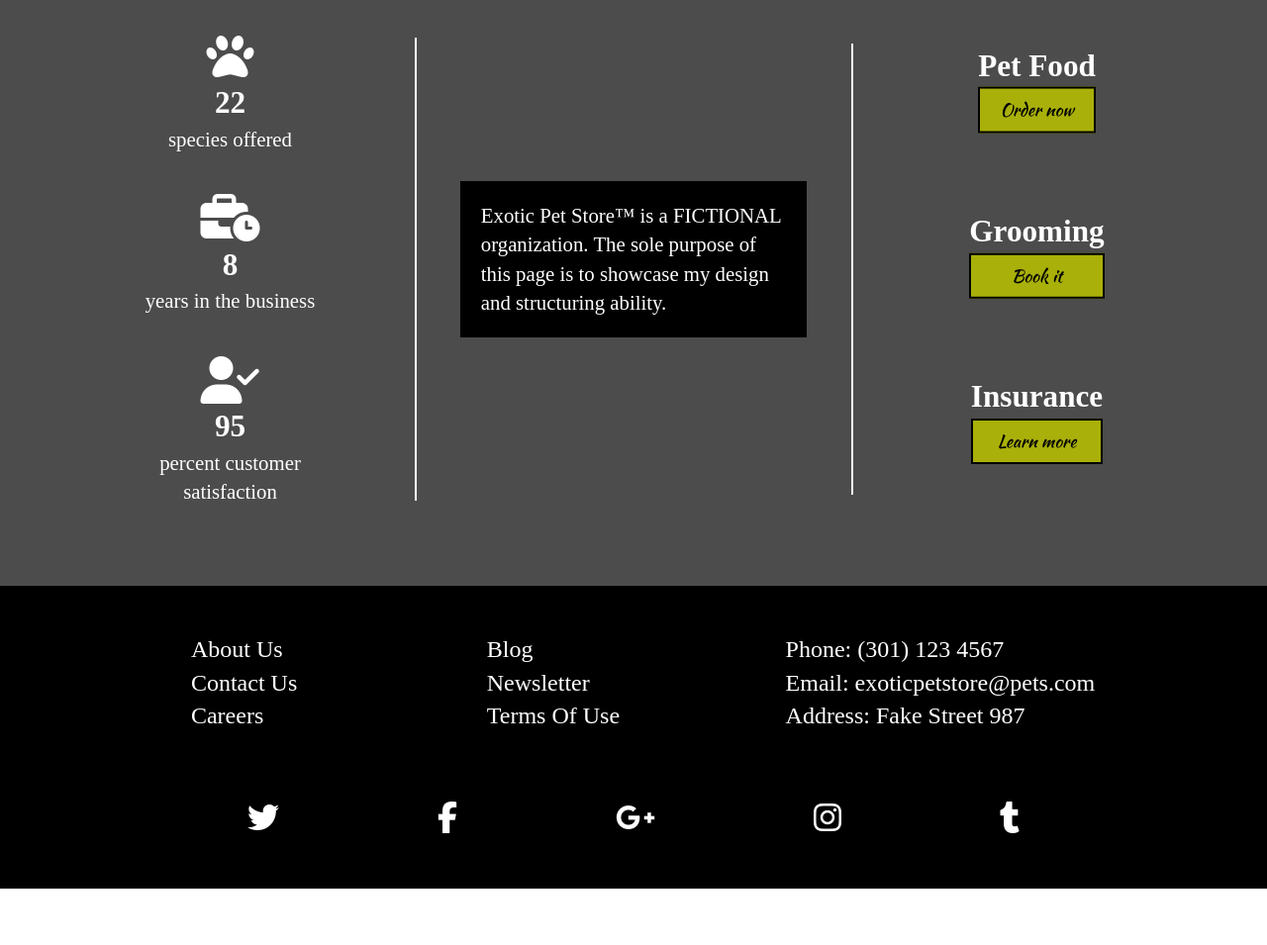
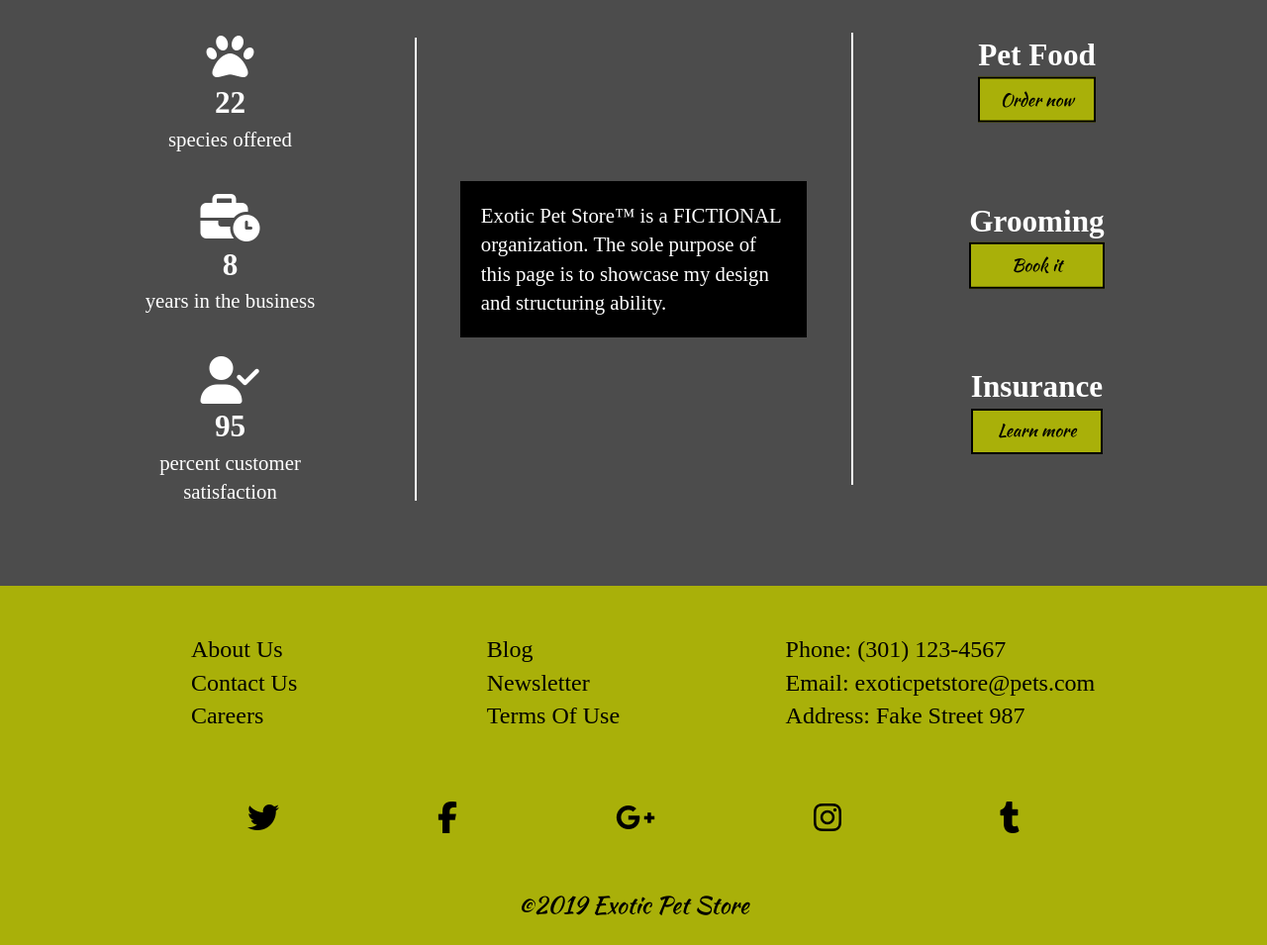
Before and after one commit to julianvazq/exotic-pet-store, a plain HTML site: page index.html in a window 1280 px wide. Shown: the part 1808-2763 px from the top of the page at 99% size. Before the commit the page ends 2706 px from the top, so only its background shows below. Drawn offline with nearby package versions, Linux system fonts and the light colour scheme; a web font is replaced by a local one.

Commit message:
Add nav links and fixed margin-top in stats/services section

```diff
--- a/css/style.css
+++ b/css/style.css
@@ -1,5 +1,9 @@
 :root {
   --primary-color: #a9b009;
+}
+
+html {
+  scroll-behavior: smooth;
 }
 
 *,
@@ -120,6 +124,10 @@ footer {
   font-size: 1.5rem;
 }
 
+footer p {
+  font-family: "Kaushan Script", cursive;
+}
+
 /* Utilities */
 
 .btn {
@@ -236,7 +244,7 @@ header .container {
 header h3 span {
   background: rgba(0, 0, 0, 0.6);
   color: white;
-  padding: 0.2em;
+  padding: 0.2em 0.3em;
 }
 
 .btn-cta {
@@ -463,6 +471,7 @@ header h3 span {
   .stats-flex {
     grid-column: 1;
     grid-row: 1;
+    margin-top: 2.8em;
   }
 
   .services {
@@ -470,6 +479,7 @@ header h3 span {
     justify-content: start;
     grid-column: 2;
     grid-row: 1;
+    margin-top: 3.5em;
   }
 
   .disclaimer {
@@ -490,6 +500,7 @@ header h3 span {
     grid-column: 1;
     position: relative;
     font-size: 1.3rem;
+    margin-top: 0;
   }
 
   .stats-flex::after {
@@ -505,6 +516,7 @@ header h3 span {
   .services {
     grid-column: 3;
     font-size: 1.3rem;
+    margin-top: 0;
   }
 
   .services::before {
@@ -530,9 +542,12 @@ header h3 span {
 /* -------Footer-----------
 ----------------------*/
 footer {
-  background: black;
-  color: white;
-  padding: 2em 0.5em;
+  background: var(--primary-color);
+  padding: 2em 0.5em 1em 0.5em;
+}
+
+footer a {
+  color: black;
 }
 
 footer ul:first-of-type {
@@ -555,6 +570,11 @@ footer a:focus {
   opacity: 0.7;
 }
 
+footer p {
+  text-align: center;
+  margin-top: 2em;
+}
+
 @media only screen and (min-width: 500px) {
   footer {
     font-size: 1.5rem;
--- a/index.html
+++ b/index.html
@@ -24,10 +24,10 @@
       <div class="container">
         <div class="logo">PS</div>
         <ul>
-          <li><a href="#">About Us</a></li>
-          <li><a href="#">Services</a></li>
+          <li><a href="#about-us">About Us</a></li>
+          <li><a href="#services">Services</a></li>
           <li><a href="#">Legality</a></li>
-          <li><a href="#">Contact</a></li>
+          <li><a href="#footer">Contact</a></li>
         </ul>
         <!-- <div class="search"><i class="fas fa-search"></i></div> -->
       </div>
@@ -63,7 +63,7 @@
       </section>
 
       <div class="background-wrapper">
-        <section class="stats-flex">
+        <section class="stats-flex" id="about-us">
           <div>
             <i class="fas fa-paw"></i>
             <h2>22</h2>
@@ -81,7 +81,7 @@
           </div>
         </section>
 
-        <section class="services">
+        <section class="services" id="services">
           <div class="pet-food">
             <h2>Pet Food</h2>
             <a href="#" class="btn btn-services">Order now</a>
@@ -107,7 +107,7 @@
         </section>
       </div>
 
-      <footer>
+      <footer id="footer">
         <div class="container">
           <div class="footer-links">
             <ul>
@@ -123,7 +123,7 @@
             </ul>
 
             <ul>
-              <a href="#"> <li>Phone: (301) 123 4567</li></a>
+              <a href="#"> <li>Phone: (301) 123-4567</li></a>
               <a href="#"> <li>Email: exoticpetstore@pets.com</li></a>
               <a href="#"> <li>Address: Fake Street 987</li></a>
             </ul>
@@ -136,6 +136,7 @@
             <a href="#"> <i class="fab fa-instagram"></i></a>
             <a href="#"> <i class="fab fa-tumblr"></i></a>
           </div>
+          <p>©2019 Exotic Pet Store</p>
         </div>
       </footer>
     </main>
```
